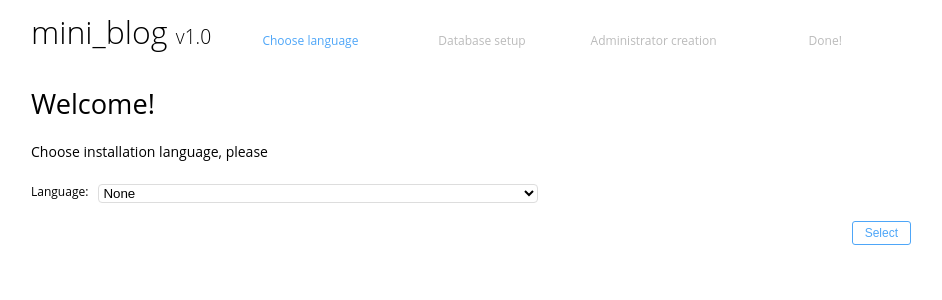
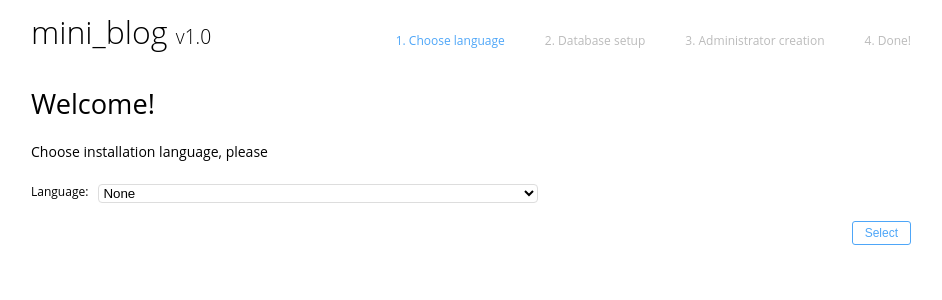
Before and after one commit to Volter9/mini_blog_install, a PHP site: page / in a window 1280 px wide. Shown: the top 300 px of the page, without its empty margins (169-1111 px from the left). Run offline with PHP 8.4, Linux system fonts and the light colour scheme.

Commit message:
Changed the styles of steps links

```diff
--- a/install/css/main.css
+++ b/install/css/main.css
@@ -46,7 +46,6 @@ a {
 
 #steps {
     margin-top: 32px;
-    width: 78%;
 }
 
 #steps ul {
@@ -59,10 +58,13 @@ a {
 
 #steps ul li {
     font-size: 12px;
-    text-align: center;
 
     display: inline-block;
-    width: 25%;
+    margin-left: 40px;
+}
+
+#steps ul li:first-child {
+    margin-left: 0px;
 }
 
 #steps ul li a {
--- a/install/html/blocks/header.php
+++ b/install/html/blocks/header.php
@@ -8,9 +8,12 @@
 
     <div class="right" id="steps">
         <ul>
-        <?php foreach (lang('steps') as $route => $field): ?>
+        <?php $i = 1; foreach (lang('steps') as $route => $field): ?>
             <li class="<?php echo $step > 0 ? 'completed' : '' ?>">
-                <a href="<?php echo url("?route=$route") ?>"><?php echo $field; $step -- ?></a>
+                <a href="<?php echo url("?route=$route") ?>">
+                    <?php echo $i ?>.
+                    <?php echo $field; $step --; $i ++; ?>
+                </a>
             </li>
         <?php endforeach; ?>
         </ul>
```
